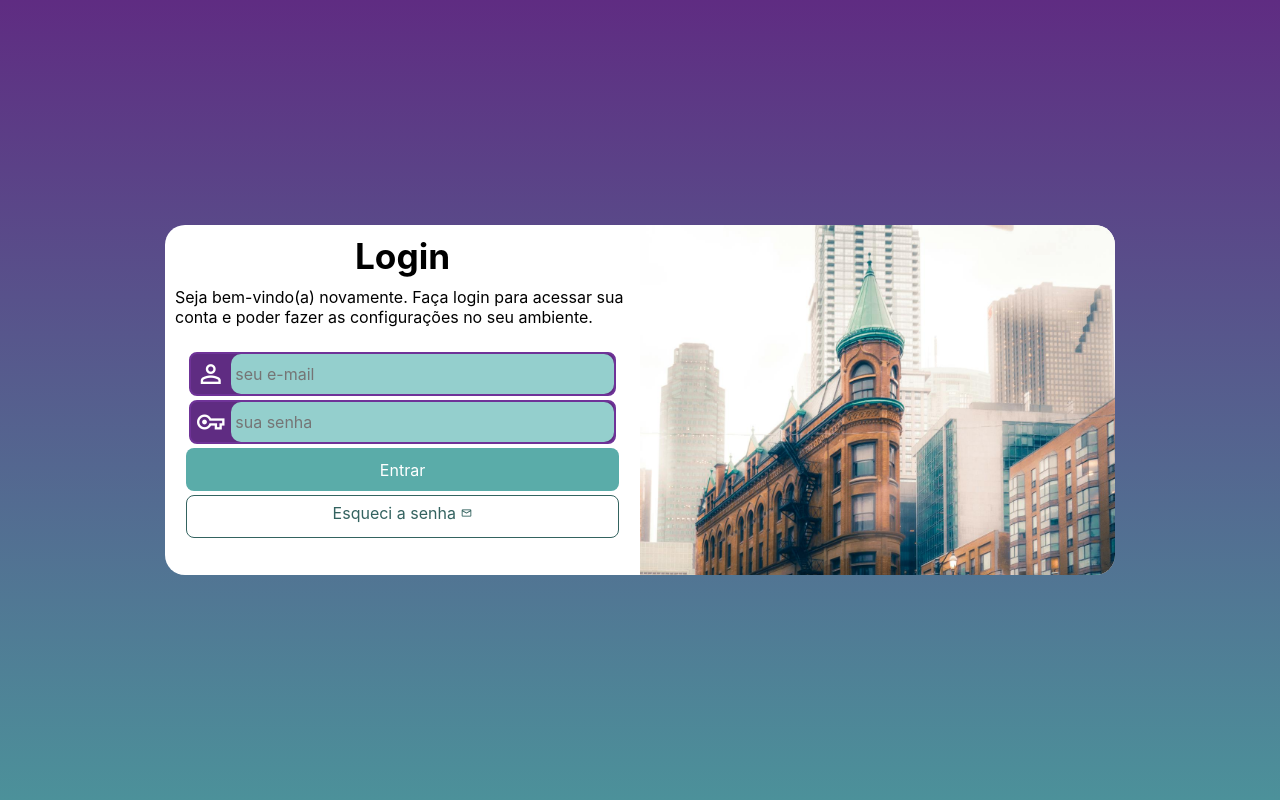
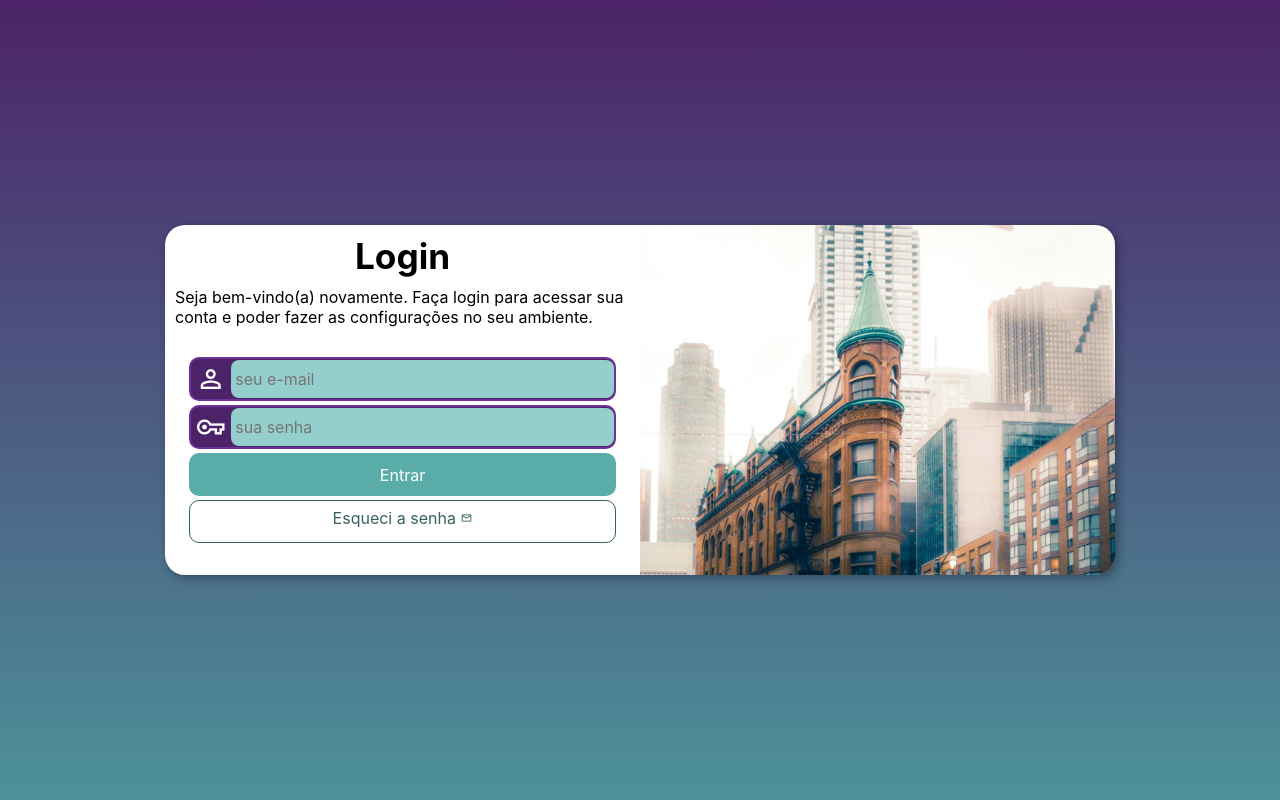
Before and after one commit to tiagogdl/projeto-login, a PHP site: page / in a window 1280 px wide. Run offline with PHP 8.4, Linux system fonts and the light colour scheme.

Commit message:
Pronto e Revisado

```diff
--- a/estilos/medias.css
+++ b/estilos/medias.css
@@ -2,7 +2,7 @@
 
 @media screen and (min-width: 768px) and (max-width: 992px) {
     html, body{
-        background-image: linear-gradient(to bottom, #5f2c82, #4c919a);
+        background-image: linear-gradient(to bottom, #4c2368, #4c919a);
     }
    section{
     display: flex;
@@ -15,19 +15,19 @@
 
     width: 30%;
     height: 290px;
-    border-radius: 10px 0px 0px 10px;
+
    }
 
    div#login{
+    width: 70%;
 
-    width: 70%;
    }
 }
 
 @media screen and (min-width: 992px) {
 
     html, body{
-        background-image: linear-gradient(to bottom, #5f2c82, #4c919a);
+        background-image: linear-gradient(to bottom, #4c2368, #4c919a);
     }
 
     section{
@@ -41,13 +41,15 @@
     float: right;
     width: 50%;
     height: 100%;
-    border-radius: 0px 20px 20px 0px;
+
 
    }
 
    div#login{
+    display: block;
     float: left;
     width: 50%;
+
    }
 
    h1{
@@ -56,6 +58,6 @@
 
    div#login p{
     font-size: 1em;
-    margin-bottom: 15px;
+    margin-bottom: 20px;
    }
 }
--- a/estilos/mobile.css
+++ b/estilos/mobile.css
@@ -10,7 +10,7 @@
 body,html{
     width: 100vw;
     height: 100vh;
-    background-color: #5f2c82;
+    background-color: #4c2368;
 
 }
 
@@ -18,12 +18,15 @@ section {
     position: absolute;
     top: 50%;
     left: 50%;
-    transform: translate(-50%, -50%);
     width: 300px;
     padding-bottom: 10px;
     background-color: white;
     border-radius: 20px;
-
+    box-shadow: 3px 3px 10px rgba(0, 0, 0, 0.336);
+    overflow: hidden;
+    transform: translate(-50%, -50%);
+    transition: width .3s, heigth .3s;
+    transition-timing-function: ease ;
 }
 
 h1{
@@ -37,10 +40,9 @@ div#imagem {
     display: block;
     width: 100%;
     height: 200px;
-    background-color: red;
+    background-color: #4c2368;
     background-image: url('../imagens/imagem1.jpg');
     background-size: cover;
-    border-radius: 20px 20px 0px 0px;
 }
 
 div#login p {
@@ -49,40 +51,48 @@ div#login p {
 }
 
 .campo{
+    display: flex;
     margin: auto;
-    margin-top: 0px;
     width: 90%;
     border: 2px solid #6f3398;
     box-sizing: border-box;
     margin-bottom: 4px;
-    border-radius: 8px;
-    background-color: #5f2c82;
-    display: flex;
-
+    border-radius: 10px;
+    background-color: #4c2368;
+    align-items: center;
 }
 
 #email{
     background-color: #94cfcd;
-    border-radius: 10px;
-    height: 40px;
+    border-radius: 8px;
+    height: 38px;
     width: 100%;
     border: none;
 
 
 }
 
+#email:focus-within{
+    background-color: white;
+    border: none;
+}
+
 #senha{
    background-color: #94cfcd;
-    border-radius: 10px;
-    height: 40px;
+    border-radius: 8px;
+    height: 38px;
     width: 100%;
+    border: none;
+}
+
+#senha:focus-within{
+    background-color: white;
     border: none;
 }
 
 #pessoa{
     color: white;
     font-size: 30px;
-    vertical-align: middle;
     padding: 5px;
 
 }
@@ -90,7 +100,6 @@ div#login p {
 #chave {
     color: white;
     font-size: 30px;
-    vertical-align: middle;
     padding: 5px
 }
 
@@ -98,11 +107,11 @@ div#login p {
     display: block;
     margin: auto;
 
-    width: 91%;
+    width: 90%;
     background-color: #5aaca9;
     color: white;
     height: 43px;
-    border-radius: 8px;
+    border-radius: 10px;
     border: none;
 }
 
@@ -117,12 +126,12 @@ div#login p {
     margin-top: 4px;
     text-decoration: none;
     text-align: center;
-    width: 91%;
+    width: 90%;
     background-color: white;
     color: #346360;
     border: 1px solid #346360;
     height: 43px;
-    border-radius: 8px;
+    border-radius: 10px;
     box-sizing: border-box;
 }
 
--- a/index.html
+++ b/index.html
@@ -23,11 +23,11 @@
                     <div class="campo">
                         <span class="material-symbols-outlined" id="pessoa">person
                         </span>
-                        <input type="email" name="email" id="email" required placeholder=" seu e-mail" >
+                        <input type="email" name="email" id="email" required placeholder=" seu e-mail" autocomplete="email">
                     </div>
                     <div class="campo">
                         <span class="material-symbols-outlined" id="chave">vpn_key</span>
-                        <input type="password" name="senha" id="senha" required placeholder=" sua senha" >
+                        <input type="password" name="senha" id="senha" required placeholder=" sua senha" minlength="8" autocomplete="current-password">
                     </div>
 
                     <input id="entrar" type="submit" value="Entrar">
```
